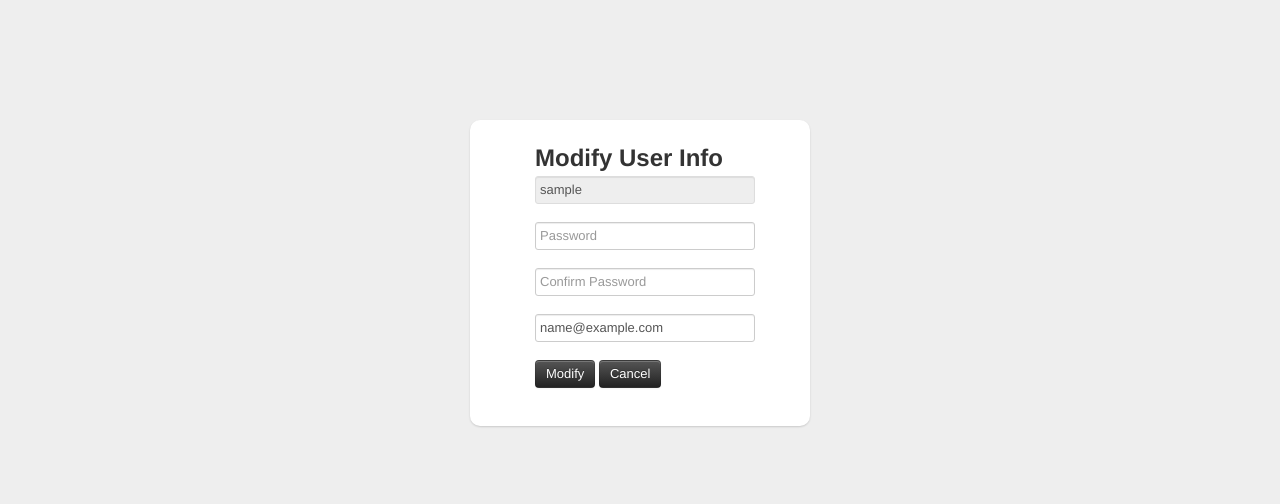
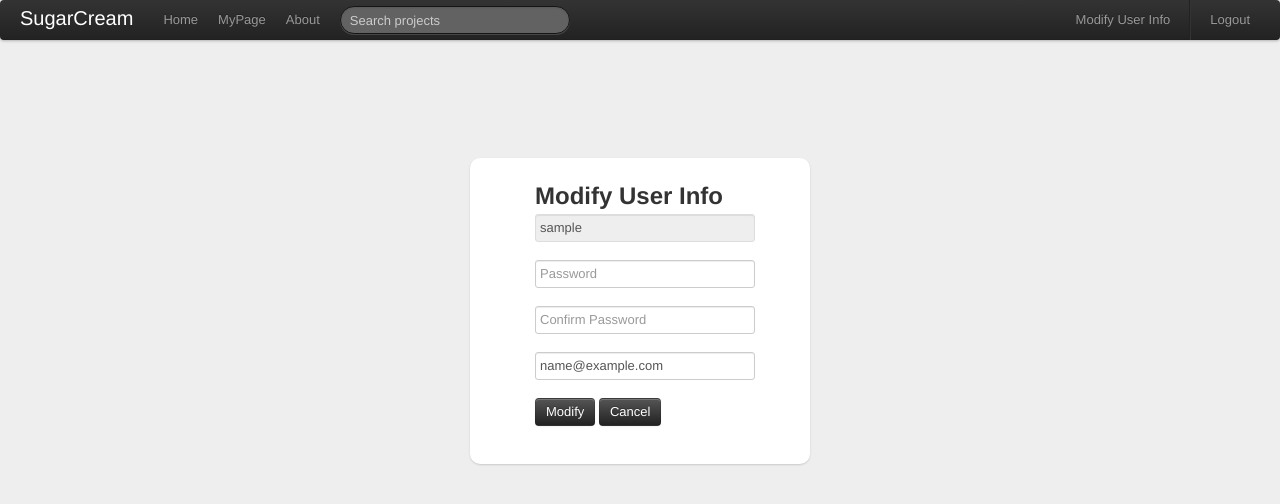
Before and after one commit to fm100/SugarCream, a Django app: template templates/registration/modify.html in a window 1280 px wide. Shown: the top 504 px of the page. Run offline with Django 3.2, Linux system fonts and the light colour scheme; the template is opened without the code that fills it, so the values that code supplies are empty; the visitor is signed in with stand-in values (Sample User, id 1).

Commit message:
added top navigation bar

```diff
--- a/sugarcream/views.py
+++ b/sugarcream/views.py
@@ -45,19 +45,19 @@ def registerpage(request):
 
 @login_required
 def modifypage(request):
-    variables = RequestContext(request, {'user': request.user})
+    variables = RequestContext(request, {'request': request})
     return render_to_response('registration/modify.html', variables)
 
 @login_required
 def userpage(request):
-    variables = RequestContext(request, {'username': request.user.username})
+    variables = RequestContext(request, {'request': request})
     return render_to_response('user.html', variables)
 
 def projectpage(request, project):
     try:
         p = Project.objects.get(name=project)
         variables = RequestContext(request,
-                                   {'user': request.user, 'project': project})
+                                   {'request': request, 'project': project})
         return render_to_response('project.html', variables)
     except ObjectDoesNotExist:
         return HttpResponseRedirect('/')
--- a/templates/base.html
+++ b/templates/base.html
@@ -7,6 +7,41 @@
     {% block styles %}{% endblock %}
   </head>
   <body>
-  {% block content %}{% endblock %}
+    <div class="navbar">
+      <div class="navbar-inner">
+        <div class="container">
+          <a class="btn btn-navbar" data-toggle="collapse" data-target=".nav-collapse">
+            <span class="icon-bar"></span>
+            <span class="icon-bar"></span>
+            <span class="icon-bar"></span>
+          </a>
+          <a class="brand" href="http://fm100.github.com/SugarCream/">SugarCream</a>
+          <div class="nav-collapse">
+            <ul class="nav">
+              <li><a href="/">Home</a></li>
+              <li><a href="/user/">MyPage</a></li>
+              <li><a href="#">About</a></li>
+            </ul>
+            <form class="navbar-search pull-left" action="">
+              <input type="text" class="search-query span3" placeholder="Search projects" />
+            </form>
+            <ul class="nav pull-right">
+              {% if request.user.is_authenticated %}
+              <li><a href="/modify/">Modify User Info</a></li>
+              {% endif %}
+              <li class="divider-vertical"></li>
+              <li>
+                  {% if request.user.is_authenticated  %}
+                  <a href="/logout/">Logout</a>
+                  {% else %}
+                  <a href="/login/">Login</a>
+                  {% endif %}
+              </li>
+            </ul>
+          </div><!-- /.nav-collapse -->
+        </div>
+      </div><!-- /navbar-inner -->
+    </div><!-- /navbar -->
+    {% block content %}{% endblock %}
   </body>
 </html>
--- a/templates/registration/modify.html
+++ b/templates/registration/modify.html
@@ -5,8 +5,9 @@
   html, body {
     background-color: #eee;
   }
-  body {
-    padding-top: 120px;
+
+  .auth {
+    padding-top: 100px;
   }
   .container {
     width: 300px;
@@ -37,6 +38,7 @@
 </style>
 {% endblock %}
 {% block content %}
+<div class="auth">
   <div class="container">
     <div class="content">
       <div class="row">
@@ -47,7 +49,7 @@
             <fieldset>
               <div class="control-group">
                 <input id="id_username" type="text" name="username"
-                     maxlength="30" value="{{ user.username }}"
+                       maxlength="30" value="{{ request.user.username }}"
                        disabled="disabled"/>
               </div>
               <div class="control-group">
@@ -60,7 +62,7 @@
               </div>
               <div class="control-group">
                 <input type="text" name="email" id="id_email"
-                     placeholder="E-mail" value="{{ user.email }}"/>
+                       placeholder="E-mail" value="{{ request.user.email }}"/>
                 {% if form.errors.email %}
                 {{ form.errors.email }}
                 {% endif %}
@@ -74,4 +76,5 @@
       </div>
     </div>
   </div>
+</div>
 {% endblock %}
--- a/templates/user.html
+++ b/templates/user.html
@@ -29,8 +29,6 @@
 {% endblock %}
 {% block content %}
 <div class="container">
-  <p><h1>Logged in as {{ username }}(<a href="/logout/">logout</a>)</h1></p>
-
   <div class="row">
     <div class="span4">
       <table id="myprojects" class="table table-striped table-condensed">
```
Also changed, not shown: templates/project.html (+1 -16 lines), templates/registration/login.html (+6 -2 lines), templates/registration/register.html (+5 -2 lines). Lines whose indentation alone changed are shown as unchanged.
